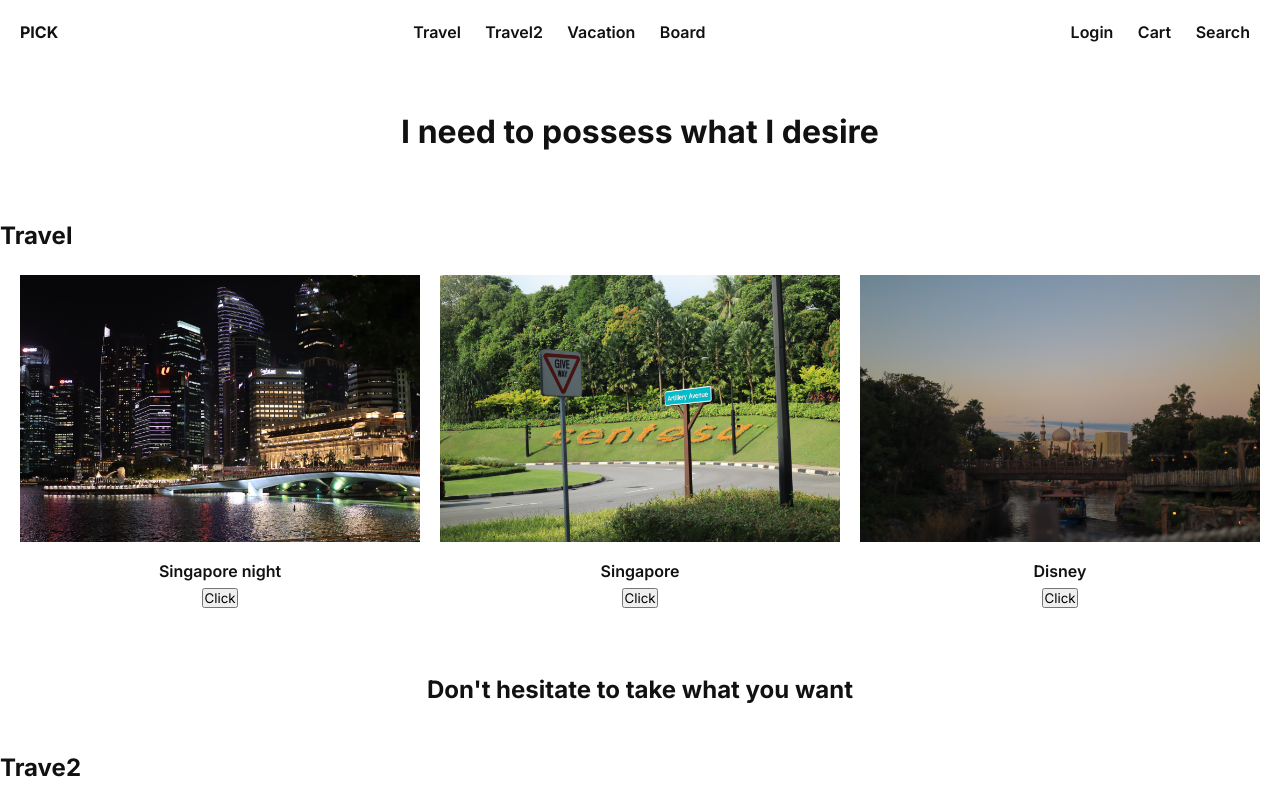
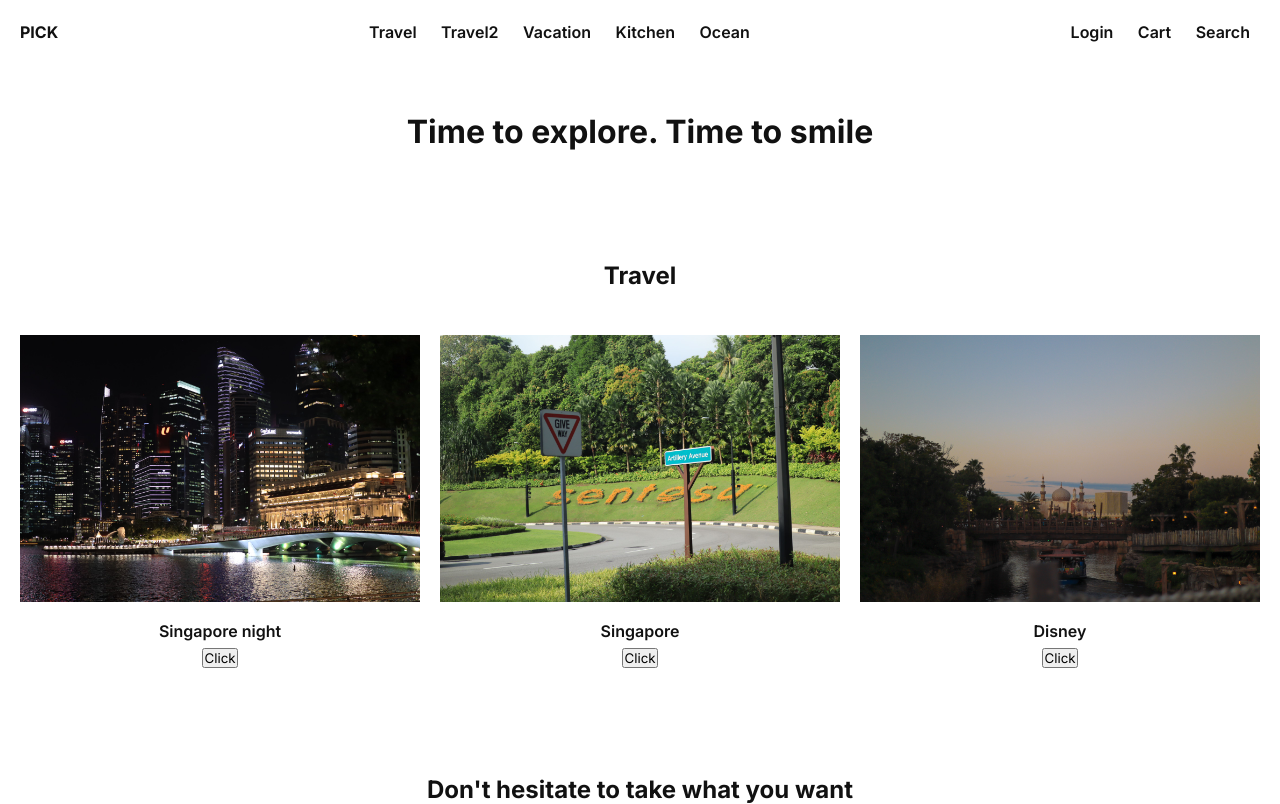
Before and after one commit to seeun825/Design, a plain HTML site: page index.html in a window 1280 px wide. Shown: the top 804 px of the page. Drawn offline with Linux system fonts and the light colour scheme.

Commit message:
Add files via upload

```diff
--- a/index.html
+++ b/index.html
@@ -90,6 +90,12 @@
       font-size: 2rem;
       font-weight: bold;
     }
+
+    h2 {
+      margin: 40px 0 20px;
+      text-align: center;
+      font-size: 1.5rem;
+    }
   </style>
 </head>
 <body>
@@ -99,7 +105,8 @@
       <a href="#travel">Travel</a>
       <a href="#travel2">Travel2</a>
       <a href="#vacation">Vacation</a>
-      <a href="#">Board</a>
+      <a href="#kitchen">Kitchen</a>
+      <a href="#ocean">Ocean</a>
     </div>
     <div>
       <a href="#">Login</a>
@@ -109,7 +116,7 @@
   </nav>
 
   <section class="hero">
-    <h1>I need to possess what I desire</h1>
+    <h1>Time to explore. Time to smile</h1>
   </section>
 
 
@@ -136,7 +143,7 @@
     <h2>Don't hesitate to take what you want</h2>
   </section>
 
-  <h2 id="travel2">Trave2</h2>
+  <h2 id="travel2">Travel2</h2>
   <section class="grid three-cols">
     <div class="product">
       <img src="images/singapore1.JPG" alt="Singapore">
@@ -151,6 +158,7 @@
       <p class="product-title">Disney</p>
     </div>
   </section>
+
 <h2 id="vacation">Vacation</h2>
   <section class="grid two-cols">
     <div class="product">
@@ -163,19 +171,22 @@
   </section>
 
   <section class="hero">
-    <h2>Introducing the product chosen by 4,000 people as the best 13.</h2>
+    <h2>Introducing the kitchen of my dreams</h2>
   </section>
 
+  <h2 id="kitchen">Kitchen</h2>
   <section class="grid two-cols">
     <div class="product">
       <img src="images/4.jpg" alt="Modern Line Chair">
     </div>
     <div class="product">
       <h3>White wood kitchen</h3>
-      <p>Cozy style.</p>
+      <p>A beautifully lit kitchen with natural wood floors, shaker-style cabinets, and a panoramic view of the countryside.</p>
     </div>
   </section>
 
+
+  <h2 id="ocean">Ocean</h2>
   <section class="grid three-cols">
     <div class="product"><img src="images/6.jpg" alt="purple ocean"><p class="product-title">Purple Ocean</p></div>
     <div class="product"><img src="images/7.jpg" alt="pink ocean"><p class="product-title">Pink Ocean</p></div>
```
